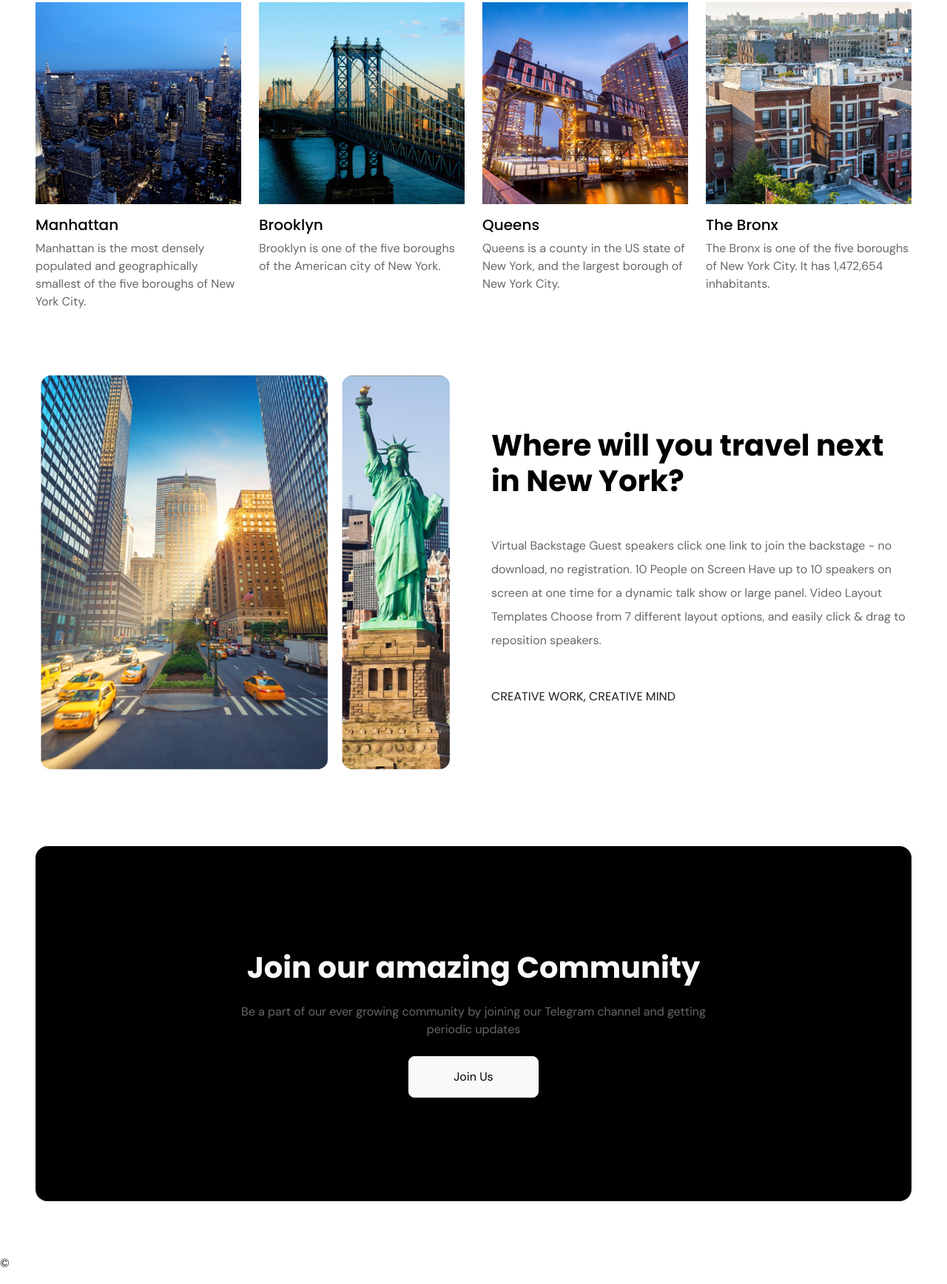
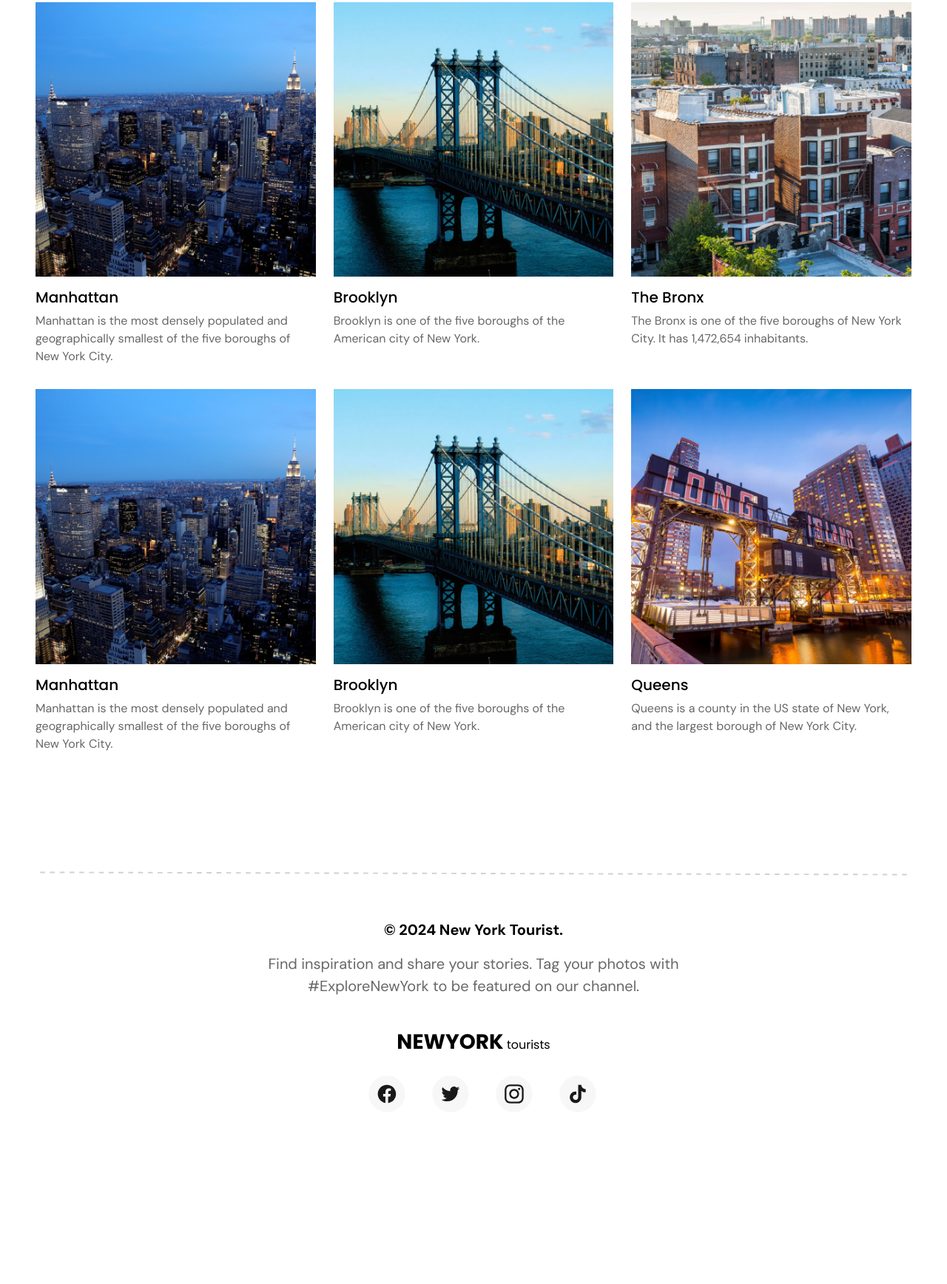
Before and after one commit to preciouskayili/job-challenge, a plain HTML site: page trips.html in a window 1280 px wide. Shown: the part 951-2687 px from the top of the page at 74% size. After the commit the page ends 2479 px from the top, so only its background shows below. Drawn offline with nearby package versions, Linux system fonts and the light colour scheme.

Commit message:
Update main.css and index.html

```diff
--- a/main.css
+++ b/main.css
@@ -34,6 +34,19 @@ button {
       rgba(0, 0, 0, 0.2)
     ),
     url(./assets/hero-bg.png);
+  background-position: center;
+  background-repeat: no-repeat;
+  background-size: cover;
+}
+
+.cover {
+  background: linear-gradient(
+      to top,
+      rgba(255, 255, 255, 1),
+      rgba(255, 255, 255, 0.3),
+      rgba(255, 255, 255, 0.2)
+    ),
+    url(./assets/gallery.jpg);
   background-position: center;
   background-repeat: no-repeat;
   background-size: cover;
--- a/trips.html
+++ b/trips.html
@@ -20,7 +20,7 @@
   </head>
 
   <body>
-    <header class="container-fluid px-5 bg">
+    <header class="container-fluid px-5 cover">
       <div class="d-flex flex-column" style="min-height: 100vh">
         <nav class="navbar navbar-dark py-3 shadow-none">
           <a class="navbar-brand text-light">
@@ -32,11 +32,12 @@
         </nav>
 
         <div class="header-content text-justify my-auto">
-          <h1 class="text-white text-uppercase fw-bold display-4 mt-3">
+          <h1 class="text-white text-uppercase fw-bold display-4 mb-4">
             REFRESH YOUR VIEW <br />
             Explore New York
           </h1>
-          <p class="text-white text-hero dm-sans col-xl-6 col-lg-6 col-11">
+
+          <p class="text-white text-hero dm-sans col-xl-6 col-lg-6 col-11 mb-5">
             Find inspiration and share your stories. Tag your photos with
             <span class="fw-bold">#ExploreNewYork</span> to be featured on our
             channel.
@@ -60,7 +61,7 @@
       <h3 class="text-black mb-4 mt-0 fw-bold display-6">Vibrant Cities</h3>
 
       <div class="row">
-        <div class="card col-12 col-md-6 col-lg-4 col-xl-3 rounded-0">
+        <div class="card col-12 col-md-6 col-lg-4 col-xl-4 rounded-0">
           <img
             class="card-img-top rounded-0"
             src="./assets/Rectangle 2054.jpg"
@@ -74,7 +75,7 @@
           </div>
         </div>
 
-        <div class="card col-12 col-md-6 col-lg-4 col-xl-3 rounded-0">
+        <div class="card col-12 col-md-6 col-lg-4 col-xl-4 rounded-0">
           <img
             class="card-img-top rounded-0"
             src="./assets/Rectangle 2055.jpg"
@@ -88,7 +89,49 @@
           </div>
         </div>
 
-        <div class="card col-12 col-md-6 col-lg-4 col-xl-3 rounded-0">
+        <div class="card col-12 col-md-6 col-lg-4 col-xl-4 rounded-0">
+          <img
+            class="card-img-top rounded-0"
+            src="./assets/Rectangle 2057.jpg"
+          />
+          <div class="card-body rounded-0 px-0">
+            <h5 class="text-black fw-medium">The Bronx</h5>
+            <p class="text-md dm-sans text-super-light">
+              The Bronx is one of the five boroughs of New York City. It has
+              1,472,654 inhabitants.
+            </p>
+          </div>
+        </div>
+
+        <div class="card col-12 col-md-6 col-lg-4 col-xl-4 rounded-0">
+          <img
+            class="card-img-top rounded-0"
+            src="./assets/Rectangle 2054.jpg"
+          />
+          <div class="card-body rounded-0 px-0">
+            <h5 class="text-black fw-medium">Manhattan</h5>
+            <p class="text-md dm-sans text-super-light">
+              Manhattan is the most densely populated and geographically
+              smallest of the five boroughs of New York City.
+            </p>
+          </div>
+        </div>
+
+        <div class="card col-12 col-md-6 col-lg-4 col-xl-4 rounded-0">
+          <img
+            class="card-img-top rounded-0"
+            src="./assets/Rectangle 2055.jpg"
+          />
+          <div class="card-body rounded-0 px-0">
+            <h5 class="text-black fw-medium">Brooklyn</h5>
+            <p class="text-md dm-sans text-super-light">
+              Brooklyn is one of the five boroughs of the American city of New
+              York.
+            </p>
+          </div>
+        </div>
+
+        <div class="card col-12 col-md-6 col-lg-4 col-xl-4 rounded-0">
           <img
             class="card-img-top rounded-0"
             src="./assets/Rectangle 2056.jpg"
@@ -101,72 +144,73 @@
             </p>
           </div>
         </div>
-
-        <div class="card col-12 col-md-6 col-lg-4 col-xl-3 rounded-0">
-          <img
-            class="card-img-top rounded-0"
-            src="./assets/Rectangle 2057.jpg"
-          />
-          <div class="card-body rounded-0 px-0">
-            <h5 class="text-black fw-medium">The Bronx</h5>
-            <p class="text-md dm-sans text-super-light">
-              The Bronx is one of the five boroughs of New York City. It has
-              1,472,654 inhabitants.
-            </p>
-          </div>
-        </div>
       </div>
     </section>
 
-    <section class="container-fluid px-5 mt-5">
-      <div class="row gx-5 align-items-center">
-        <div class="col-lg-6 col-12 mb-4 mb-lg-0">
-          <img class="w-full img-fluid" src="./assets/destination.png" />
-        </div>
-        <div class="col-lg-6 col-12 d-flex flex-column justify-content-between">
-          <h2 class="display-6 fw-bold mb-5 text-black">
-            Where will you travel next in New York?
-          </h2>
+    <!-- Footer -->
+    <footer class="container-fluid px-5" style="margin-top: 120px">
+      <img class="w-100" src="./assets/icons/line.svg" alt="Line" />
 
-          <p class="text-super-light dm-sans lh-lg mb-5">
-            Virtual Backstage Guest speakers click one link to join the
-            backstage - no download, no registration. 10 People on Screen Have
-            up to 10 speakers on screen at one time for a dynamic talk show or
-            large panel. Video Layout Templates Choose from 7 different layout
-            options, and easily click & drag to reposition speakers.
-          </p>
+      <!-- Grid container -->
+      <div class="container d-flex flex-column px-3 pt-4 pb-4 mt-4">
+        <p class="text-center text-black fs-5 fw-bold dm-sans">
+          &copy; 2024 New York Tourist.
+        </p>
+        <p
+          class="col-xl-7 col-11 text-center fs-5 text-super-light mx-auto dm-sans"
+        >
+          Find inspiration and share your stories. Tag your photos with
+          #ExploreNewYork to be featured on our channel.
+        </p>
 
-          <p class="text-uppercase">Creative Work, Creative Mind</p>
+        <a class="navbar-brand text-black mx-auto w-full mt-4">
+          <span class="fw-bold fs-3">NEWYORK</span>
+          <span style="font-size: 16px">tourists</span>
+        </a>
+      </div>
+      <!-- Grid container -->
+
+      <!-- Copyright -->
+      <div class="text-center mb-4">
+        <div class="social-icons">
+          <span class="facebook ms-4 p-1">
+            <img
+              height="50"
+              width="50"
+              src="./assets/icons/facebook.svg"
+              alt="Facebook"
+            />
+          </span>
+          <span class="twitter ms-4 p-1">
+            <img
+              height="50"
+              width="50"
+              src="./assets/icons/twitter.svg"
+              alt="Twitter"
+            />
+          </span>
+          <span class="instagram ms-4 p-1">
+            <img
+              height="50"
+              width="50"
+              src="./assets/icons/instagram.svg"
+              alt="Instagram"
+            />
+          </span>
+          <span class="tiktok ms-4 p-1">
+            <img
+              height="50"
+              width="50"
+              src="./assets/icons/tiktok.svg"
+              alt="TikTok"
+            />
+          </span>
         </div>
       </div>
-    </section>
+      <!-- Copyright -->
+    </footer>
+    <!-- Footer -->
 
-    <section class="container-fluid px-5 py-5">
-      <div
-        class="bg-black community d-flex flex-column justify-content-center align-items-center rounded-4 mb-4 py-8 mt-5"
-      >
-        <div class="container text-center">
-          <h2 class="text-light display-6 fw-bold">
-            Join our amazing Community
-          </h2>
-          <p class="text-super-light dm-sans mt-4 mx-auto" style="width: 40rem">
-            Be a part of our ever growing community by joining our Telegram
-            channel and getting periodic updates
-          </p>
-
-          <button
-            class="btn btn-lg fs-6 mt-2 rounded-3 btn-light"
-            style="padding: 15px 60px"
-          >
-            Join Us
-          </button>
-        </div>
-      </div>
-    </section>
-
-    <footer>
-      <p>&copy;</p>
-    </footer>
     <script
       src="https://cdn.jsdelivr.net/npm/bootstrap@5.3.2/dist/js/bootstrap.bundle.min.js"
       integrity="sha384-C6RzsynM9kWDrMNeT87bh95OGNyZPhcTNXj1NW7RuBCsyN/o0jlpcV8Qyq46cDfL"
```
Also changed, not shown: gallery.html (added, +214 -0 lines), index.html (+101 -26 lines), assets/icons/line.svg (added), 1 other file.
